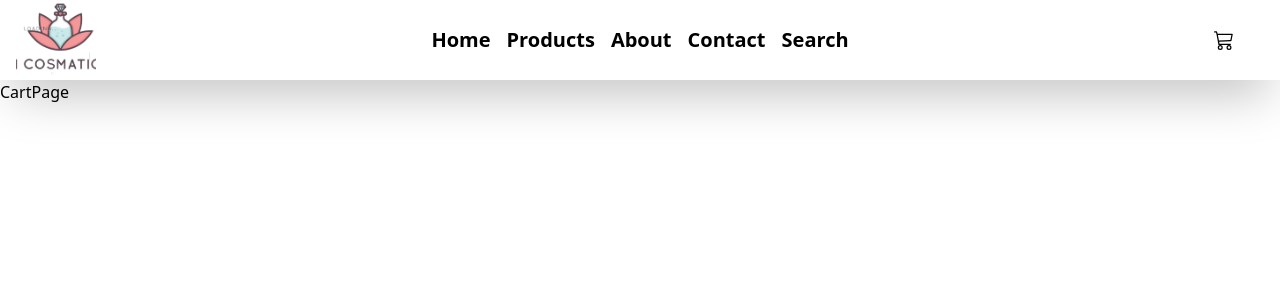
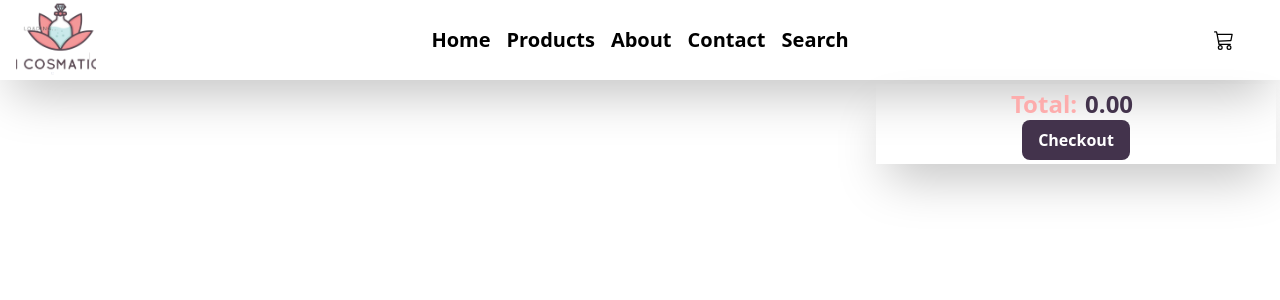
Before and after one commit to ImashaKumarasinghe/MERN_frontend, a React app: page /cart in a window 1280 px wide. Shown: the top 300 px of the page. Built offline with nearby package versions, Linux system fonts and the light colour scheme; the HTML template or start-up script is replaced by a standard one.

Commit message:
Implement cart item management with quantity adjustment and removal in CartPage

```diff
--- a/src/pages/client/cart.jsx
+++ b/src/pages/client/cart.jsx
@@ -1,10 +1,93 @@
-import Header from "../../components/header";
+import { useState } from "react"
+import { addToCart, getCart, getTotal, removeFromCart } from "../../utils/cart"
+import { BiMinus, BiPlus, BiTrash } from "react-icons/bi"
+import { Link } from "react-router-dom"
+import Header from "../../components/header"
 
-export default function CartPage() {
-    return (
+export default function CartPage(){
+    const [cart,setCart] = useState(getCart())
+
+    return(
         <>
-            <Header />
-            <div>CartPage</div>
+        <Header />
+        <div className="w-full max-w-full  h-full flex flex-col items-center pt-4 relative ">
+
+            <div className="z-50 hidden  w-[400px] h-[80px] shadow-2xl absolute bottom-1 md:top-1 right-1 md:flex flex-col justify-center items-center">
+                <p className="text-2xl text-secondary font-bold">Total:
+                    <span className="text-accent font-bold mx-2">
+                        {getTotal().toFixed(2)}
+                    </span>
+                </p>
+                <Link to="/checkout" state={
+                    {
+                        cart: cart
+                    }
+                } className="text-white bg-accent px-4 py-2 rounded-lg font-bold hover:bg-secondary transition-all duration-300">
+                    Checkout
+                </Link>
+            </div>
+            {
+                cart.map(
+                    (item)=>{
+                        return(
+                            <div key={item.productId} className="w-[70%] md:w-[600px] my-4 md:h-[100px] rounded-tl-3xl rounded-bl-3xl bg-primary shadow-2xl flex flex-col md:flex-row relative justify-center items-center p-2 md:pt-0">
+                                <img src={item.image} className="w-[100px] h-[100px] object-cover rounded-3xl"/>
+                                <div className="w-[250px] h-full flex flex-col justify-center  items-center md:items-start pl-4">
+                                    <h1 className="text-xl text-secondary font-semibold">{item.name}</h1>
+                                    <h1 className="text-md text-gray-600 font-semibold">{item.productId}</h1>
+                                    {
+                                        item.labelledPrice > item.price ?
+                                        <div>
+                                            <span className="text-md mx-1 text-gray-500 line-through">{item.labelledPrice.toFixed(2)}</span>
+                                            <span className="text-md mx-1 font-bold text-accent">{item.price.toFixed(2)}</span>
+                                        </div>
+                                        :<span className="text-md mx-1 font-bold text-accent">{item.price.toFixed(2)}</span>
+                                    }
+                                </div>
+                                <div className="max-w-[100px] w-[100px]  h-full flex flex-row justify-evenly items-center">
+                                    <button className="text-white font-bold rounded-xl hover:bg-secondary p-2 text-xl cursor-pointer aspect-square bg-accent"
+                                    onClick={()=>{
+                                        addToCart(item, -1)
+                                        setCart(getCart())
+                                    }}><BiMinus/></button>
+                                    <h1 className="text-xl text-secondary font-semibold h-full flex items-center">{item.qty}</h1>
+                                    <button className="text-white font-bold rounded-xl hover:bg-secondary p-2 text-xl cursor-pointer  aspect-square bg-accent" onClick={()=>{
+                                        addToCart(item , 1)
+                                        setCart(getCart())
+                                    }}><BiPlus/></button>
+                                </div>
+                                {/* total */}
+                                <div className="w-[200px] h-full flex flex-col justify-center items-center md:items-end pr-4">
+                                    <h1 className="text-2xl text-secondary font-semibold">Rs. {(item.price*item.qty).toFixed(2)}</h1>
+                                </div>
+                                <button className="absolute text-red-600 cursor-pointer hover:bg-red-600 hover:text-white rounded-full p-2 right-[-35px] " onClick={
+                                    ()=>{
+                                        removeFromCart(item.productId)
+                                        setCart(getCart())
+                                    }
+                                }>
+                                    <BiTrash/>
+                                </button>
+                            </div>
+                        )
+                    }
+                )
+            }
+            <div className="z-50 md:hidden  flex w-full h-[100px] shadow-2xl    flex-col justify-center items-center">
+                <p className="text-2xl text-secondary font-bold">Total:
+                    <span className="text-accent font-bold mx-2">
+                        {getTotal().toFixed(2)}
+                    </span>
+                </p>
+                <Link to="/checkout" state={
+                    {
+                        cart: cart
+                    }
+                } className="text-white bg-accent px-4 py-2 rounded-lg font-bold hover:bg-secondary transition-all duration-300">
+                    Checkout
+                </Link>
+            </div>
+        </div>
         </>
-    );
+    )
 }
```
